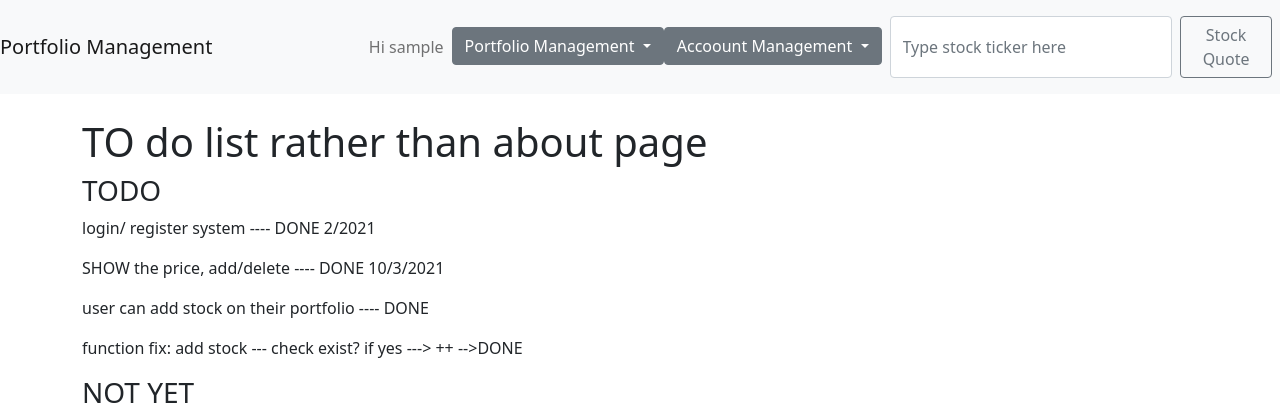
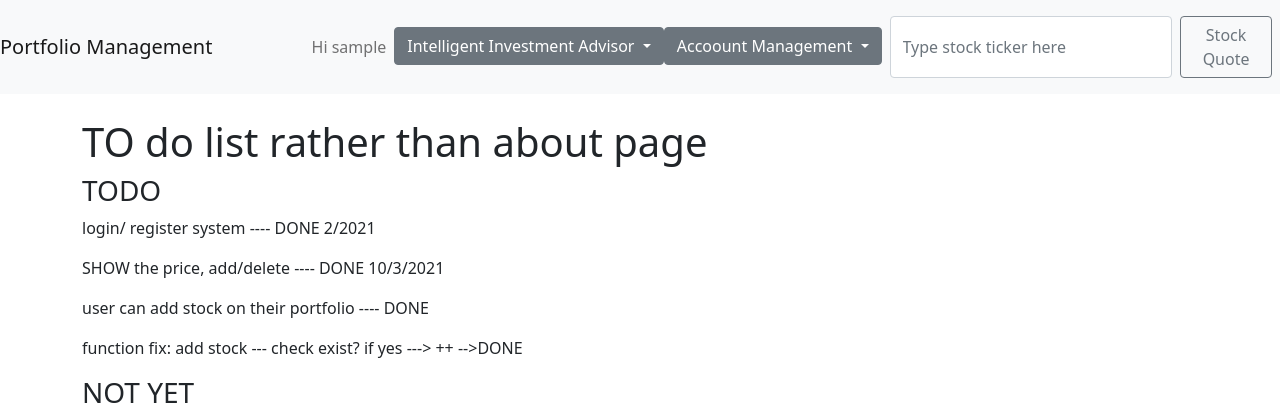
Before and after one commit to jackislam191/github-upload, a Django app: page /quotes/about in a window 1280 px wide. Shown: the top 419 px of the page. Run offline with Django 3.2, Linux system fonts and the light colour scheme; the visitor is signed in with stand-in values (Sample User, id 1); parts of the project's set-up code (start-up, migrations or seed data) failed here and were passed over; some libraries are stand-ins or nearby versions.

Commit message:
Update topnavbar.html

```diff
--- a/stocks/templates/topnavbar.html
+++ b/stocks/templates/topnavbar.html
@@ -15,7 +15,7 @@
         <li class="nav-item">
             <div class="dropdown">
               <button class="btn btn-secondary dropdown-toggle" type="button" id="dropdownMenuButton" data-toggle="dropdown" aria-haspopup="true" aria-expanded="false">
-               Portfolio Management
+               Intelligent Investment Advisor
               </button>
               <div class="dropdown-menu" aria-labelledby="dropdownMenuButton">
                 <a class="dropdown-item" href="{% url 'portfolio:overview' %}">Portfolio overview</a>
```
